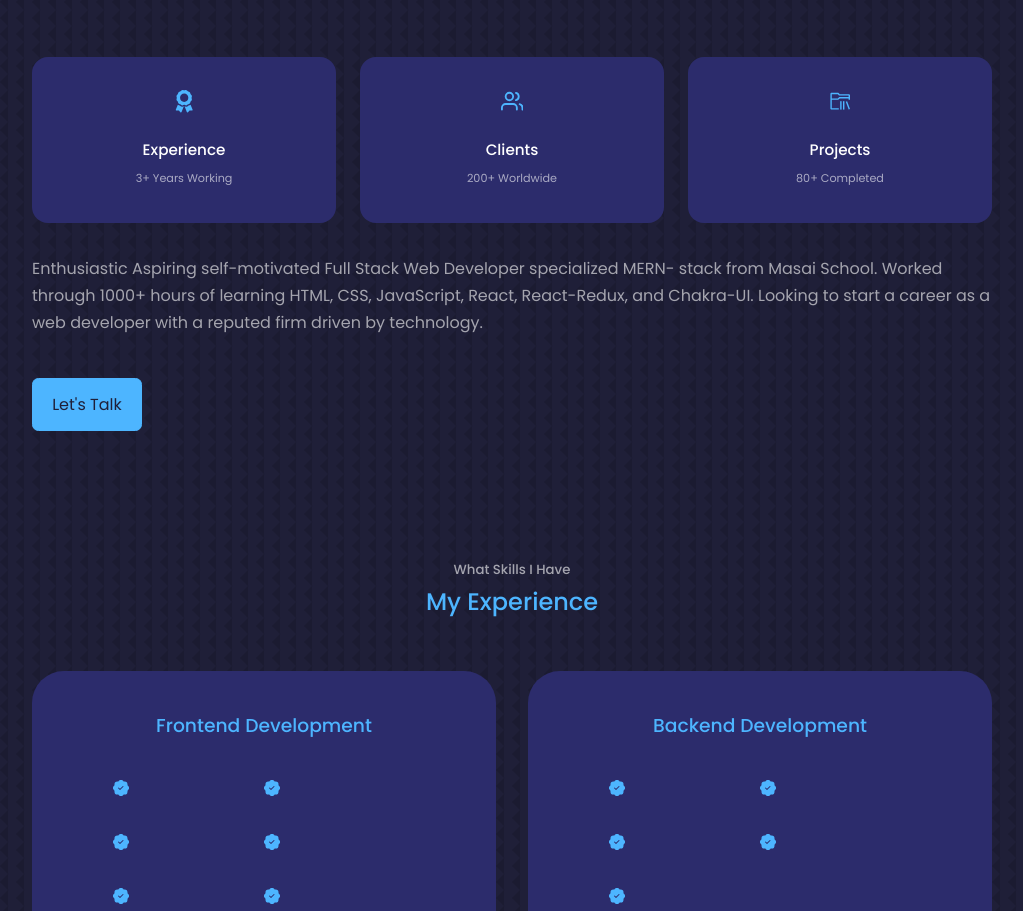
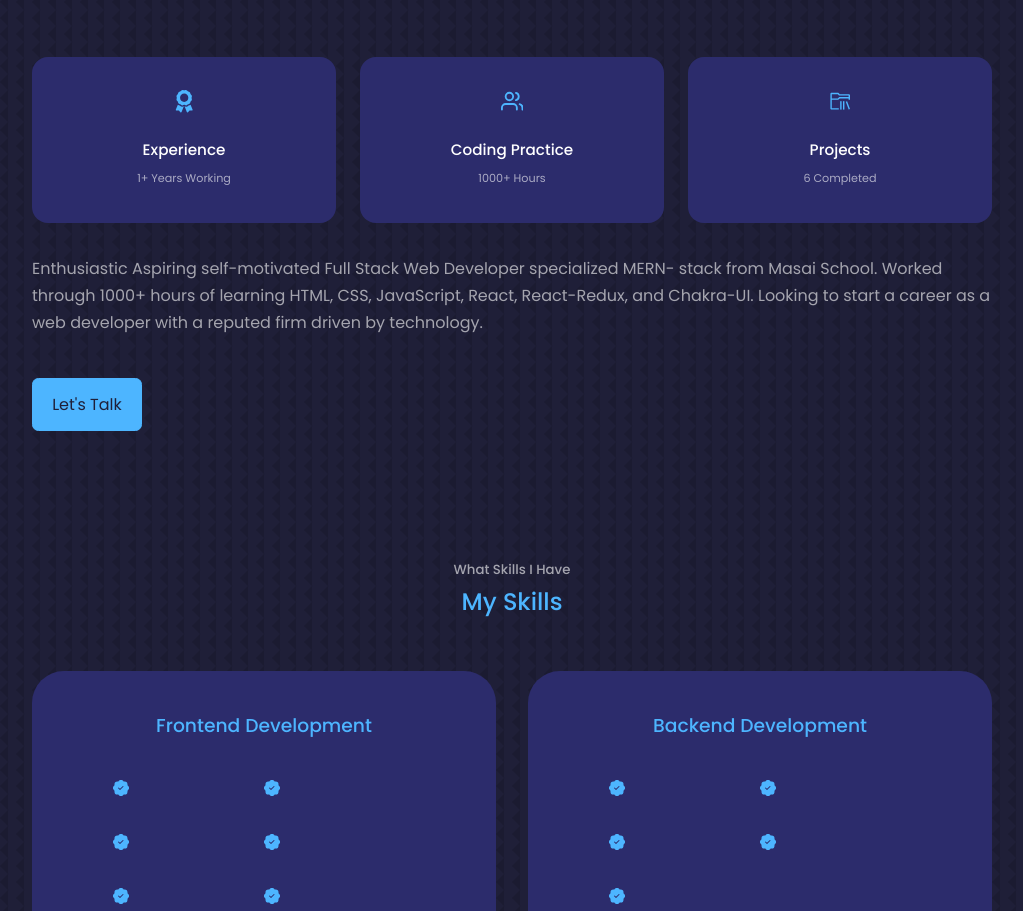
Before and after one commit to Mohit-Raj-Singh/Mohit-Raj-Singh.github.io, a React (Create React App) app: page / in a window 1280 px wide. Shown: the part 982-1893 px from the top of the page, without its empty margins (128-1151 px from the left). Built offline with nearby package versions, Linux system fonts and the light colour scheme.

Commit message:
another change

```diff
--- a/src/components/about/About.jsx
+++ b/src/components/about/About.jsx
@@ -18,17 +18,17 @@ const About = () => {
             <article className="about__card">
               <FaAward className="about__icon" />
               <h5>Experience</h5>
-              <small>3+ Years Working</small>
+              <small>1+ Years Working</small>
             </article>
             <article className="about__card">
               <FiUsers className="about__icon" />
-              <h5>Clients</h5>
-              <small>200+ Worldwide</small>
+              <h5>Coding Practice</h5>
+              <small>1000+ Hours</small>
             </article>
             <article className="about__card">
               <VscFolderLibrary className="about__icon" />
               <h5>Projects</h5>
-              <small>80+ Completed</small>
+              <small>6 Completed</small>
             </article>
           </div>
           <p>
--- a/src/components/experience/Experience.jsx
+++ b/src/components/experience/Experience.jsx
@@ -6,7 +6,7 @@ const Experience = () => {
   return (
     <section id="experience">
       <h5>What Skills I Have</h5>
-      <h2>My Experience</h2>
+      <h2>My Skills</h2>
 
 
 
```
